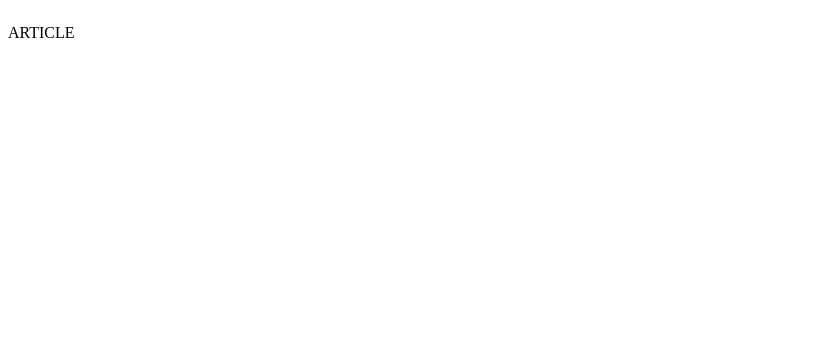
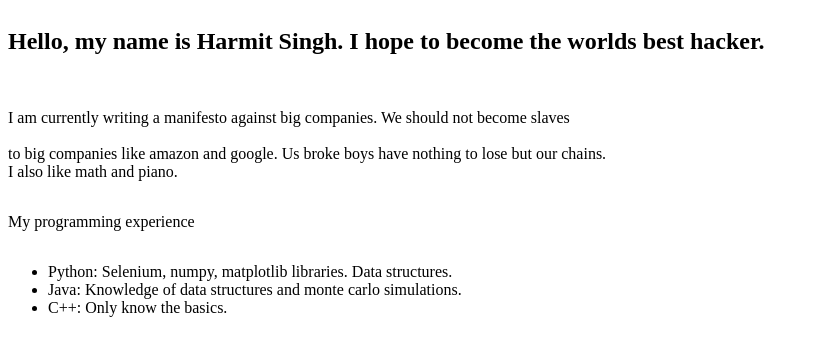
Before and after one commit to 123ipeeonyou/impotant, a plain HTML site: page index.html in a window 1280 px wide. Shown: the whole page, without its empty margins (0-818 px from the left). Drawn offline with Linux system fonts and the light colour scheme.

Commit message:
Update index.html

```diff
--- a/index.html
+++ b/index.html
@@ -4,7 +4,7 @@
 <meta charset="UTF-8">
 <meta name="viewport" content="width=device-width, initial-scale=1.0">
 <meta http-equiv="X-UA-Compatible" content="ie=edge">
-<title>Document</title>
+<title>YOU HAVE A VIRUS ATTENTION ATTENTION YOU HAVE A VIRUS</title>
 </head>
     <style>
 article{
@@ -15,6 +15,18 @@ article{
     </style>
 <body>
     <article>
-        <p>ARTICLE</p>
+        <h1>Hello, my name is Harmit Singh. I hope to become the worlds best hacker.</h1>
+        <p>
+        <br>I am currently writing a manifesto against big companies. We should not become slaves</br>
+        <br>to big companies like amazon and google. Us broke boys have nothing to lose but our chains.
+        <br> I also like math and piano.
+        </p>
+        <p>My programming experience</p>
+        <ul>
+        <li>Python: Selenium, numpy, matplotlib libraries. Data structures.</li>
+        <li>Java: Knowledge of data structures and monte carlo simulations.</li>
+        <li>C++: Only know the basics.</li>
+        </ul>
+
     </article>
 </body>
```
